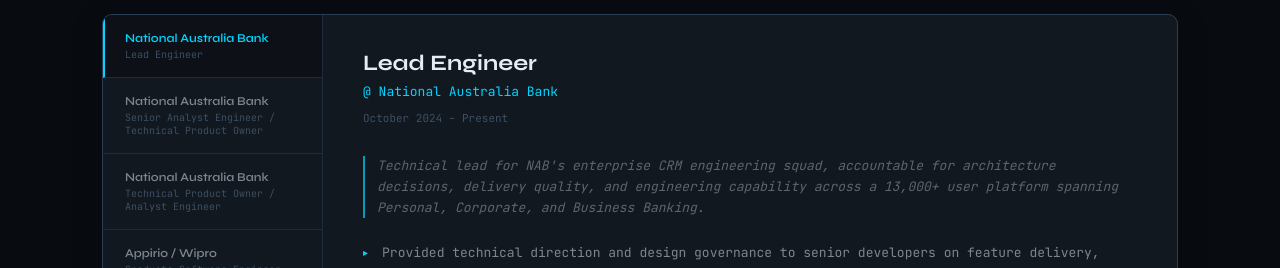
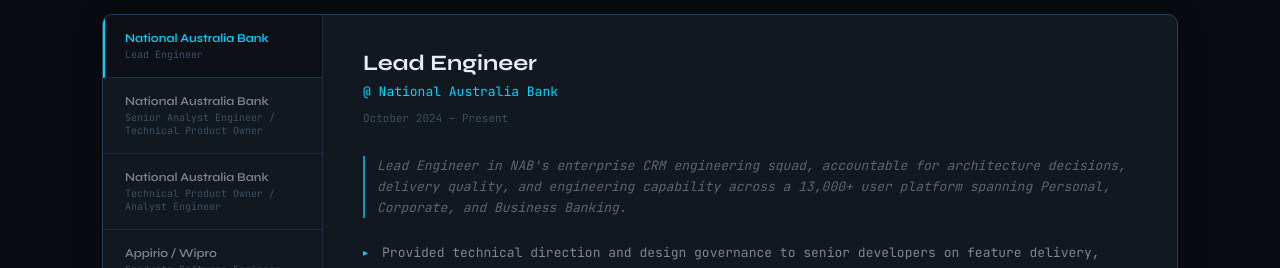
Before and after one commit to yjinn812/my-portfolio, a React (Vite) app: page / in a window 1280 px wide. Shown: the part 2096-2364 px from the top of the page. Built offline with nearby package versions, Linux system fonts and the light colour scheme.

Commit message:
fix lead engineer text

```diff
--- a/src/data/portfolioData.js
+++ b/src/data/portfolioData.js
@@ -19,7 +19,7 @@
     "company": "National Australia Bank",
     "role": "Lead Engineer",
     "period": "October 2024 – Present",
-    "summary":"Technical lead for NAB's enterprise CRM engineering squad, accountable for architecture decisions, delivery quality, and engineering capability across a 13,000+ user platform spanning Personal, Corporate, and Business Banking.",
+    "summary":"Lead Engineer in NAB's enterprise CRM engineering squad, accountable for architecture decisions, delivery quality, and engineering capability across a 13,000+ user platform spanning Personal, Corporate, and Business Banking.",
     "highlights": [
       "Provided technical direction and design governance to senior developers on feature delivery, platform architecture, and clean/reusable code standards.",
       "Led pull request reviews and technical design alignment forums; accountable for technical quality and sprint velocity across the onshore-offshore delivery model. Up-skilled senior engineers on PR reviews and peer reviews to improve velocity on delivery without lowering quality of code.",
```
